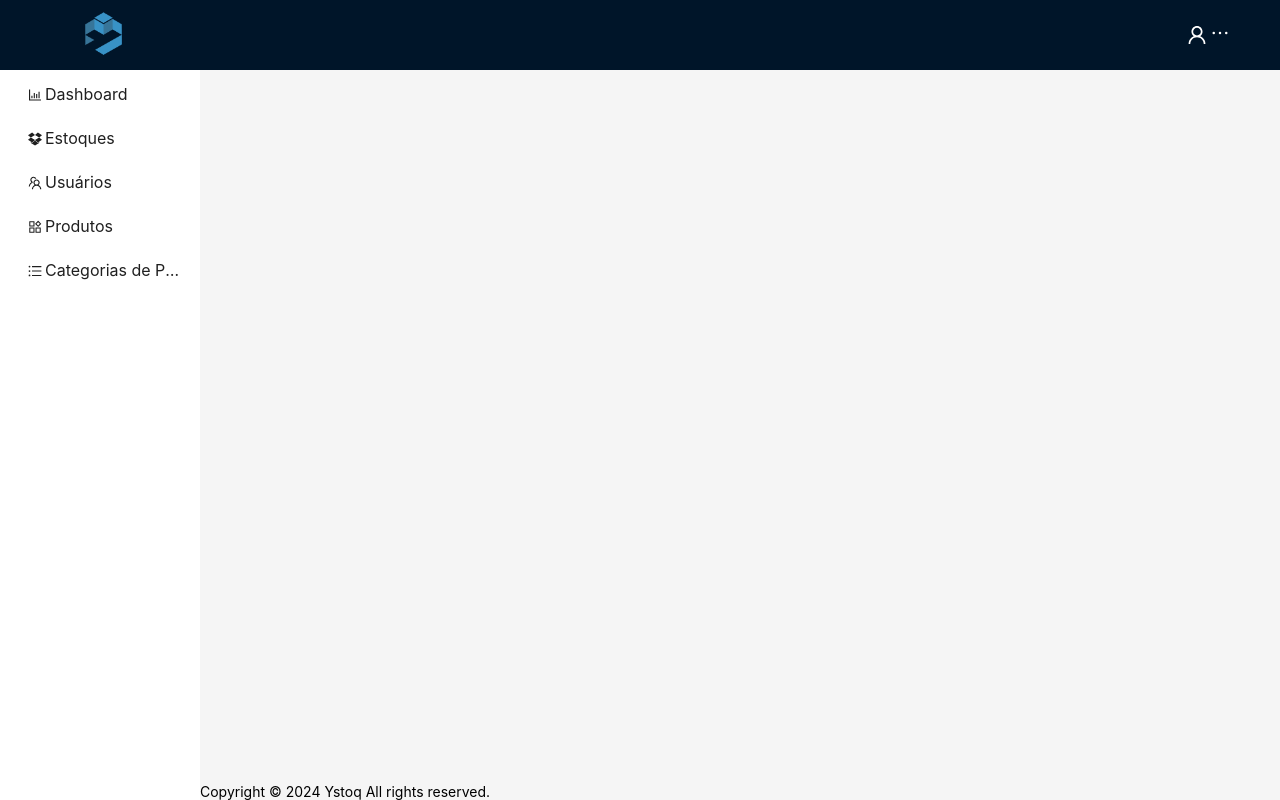
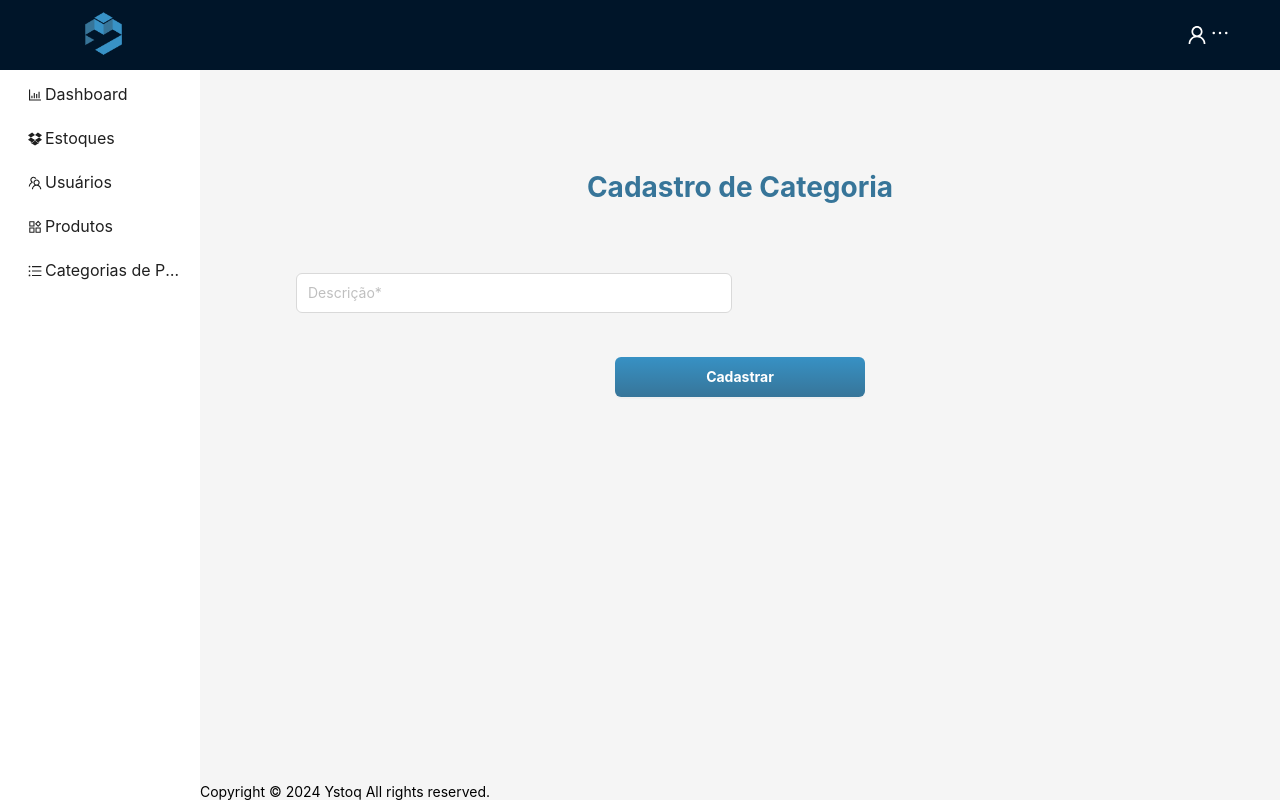
Before and after one commit to naieliloeblein1/ystoq-front, a React (Create React App) app: page /categoria in a window 1280 px wide. Built offline with nearby package versions, Linux system fonts and the light colour scheme; the HTML template or start-up script is replaced by a standard one.

Commit message:
lista de categoria de produtos

```diff
--- a/src/layouts/app-layout/index.js
+++ b/src/layouts/app-layout/index.js
@@ -14,6 +14,8 @@ import CadastroUsuario from "../../views/usuario";
 import ListaProduto from "../../views/lista-produtos";
 import Produto from "../../views/produto";
 import MovimentacaoEstoque from "../../views/movimentacao-estoque";
+import ListaCategoria from "../../views/lista-categorias";
+import Categoria from "../../views/categoria";
 
 const { Content } = Layout;
 
@@ -61,6 +63,12 @@ const AppLayout = () => {
 								path="/movimentacao-estoque"
 								element={<MovimentacaoEstoque />}
 							/>
+							<Route
+								path="/lista-categorias"
+								element={<ListaCategoria />}
+							/>
+							<Route path="/categoria" element={<Categoria />} />
+							<Route path="/categoria/:id" element={<Categoria />} />
 						</Routes>
 					</Content>
 					<Footer />
--- /dev/null
+++ b/src/views/categoria/index.js
@@ -0,0 +1,153 @@
+import React, { useEffect, useState } from "react";
+import { Form, Input, Button, Row, Col, InputNumber, Select } from "antd";
+import PageContent from "../../components/page-content";
+import styles from "./styles";
+import Swal from "sweetalert2";
+import axios from "axios";
+import { useParams } from "react-router-dom";
+
+const Categoria = () => {
+    let { id } = useParams();
+    const [categoriaData, setCategoriaData] = useState(null);
+    const [isDataLoaded, setIsDataLoaded] = useState(false);
+
+    useEffect(() => {
+        const fetchData = async () => {
+            try {
+                if (id !== undefined) {
+                    const response = await axios.get(`http://localhost:8080/categoria/${id}`);
+                    setCategoriaData(response.data);
+                }
+
+                setIsDataLoaded(true);
+            } catch (error) {
+                console.error("Erro ao buscar dados:", error);
+            }
+        };
+
+        fetchData();
+	}, [id]);
+
+	if (!isDataLoaded) {
+		return <div>Carregando...</div>;
+	}
+	const onFinish = async (values) => {
+		try {
+			if (id === undefined) {
+				const response = await axios.post(
+					"http://localhost:8080/categoria",
+					values,
+				);
+				Swal.fire({
+					title: "Sucesso!",
+					text: response.data.detail,
+					icon: "success",
+					timer: 2000,
+					showConfirmButton: false,
+				});
+			} else {
+				let response = null;
+				if (id > 0) {
+					response = await axios.put(
+						`http://localhost:8080/categoria/${id}`,
+						values,
+					);
+				} else {
+					response = await axios.put(
+						`http://localhost:8080/categoria/${categoriaData.id}`,
+						values,
+					);
+				}
+				Swal.fire({
+					title: "Sucesso!",
+					text: response.data.detail,
+					icon: "success",
+					timer: 2000,
+					showConfirmButton: false,
+				});
+			}
+
+			// Agora, aguarde 2 segundos antes de redirecionar
+			setTimeout(() => {
+				window.location.href = "/lista-categorias";
+			}, 1300);
+		} catch (error) {
+			Swal.fire({
+				title: "Erro!",
+				text: error,
+				icon: "error",
+				timer: 2000,
+				showConfirmButton: false,
+			});
+		}
+	};
+
+	return (
+		<PageContent>
+			<div
+				style={{
+					display: "flex",
+					flexDirection: "column",
+					justifyContent: "center",
+					alignItems: "center",
+					width: "100%",
+				}}
+			>
+				<h1
+					style={{
+						color: "#377599",
+						fontWeight: "bold",
+						marginTop: 100,
+						fontSize: 28,
+					}}
+				>
+					{id !== undefined ? "Edição " : "Cadastro "}de Categoria
+				</h1>
+				<Form
+					name="cadastro-categoria"
+					onFinish={onFinish}
+					labelCol={{ span: 12 }}
+					wrapperCol={{ span: 24 }}
+					style={{
+						marginTop: 50,
+						width: "100%",
+					}}
+					initialValues={categoriaData}
+				>
+					<Row gutter={16}>
+						<Col span={12}>
+							<Form.Item
+								name="descricao"
+								rules={[
+									{
+										required: true,
+										message:
+											"Por favor, insira a descrição!",
+									},
+								]}
+							>
+								<Input
+									placeholder="Descrição*"
+									style={styles.inputForm}
+								/>
+							</Form.Item>
+						</Col>
+					</Row>
+					<Row
+						gutter={16}
+						style={{ display: "flex", justifyContent: "center" }}
+
+					>
+						<Form.Item>
+							<Button style={styles.buttonForm} htmlType="submit">
+								{id !== undefined ? "Editar" : "Cadastrar"}
+							</Button>
+						</Form.Item>
+					</Row>
+				</Form>
+			</div>
+		</PageContent>
+	);
+};
+
+export default Categoria;
--- /dev/null
+++ b/src/views/categoria/styles.js
@@ -0,0 +1,18 @@
+const styles = {
+	inputForm: {
+		height: 40,
+		width: "100%",
+	},
+	buttonForm: {
+		backgroundColor: "#3791C4",
+		background: "linear-gradient(to bottom, #3791C4, #377599)",
+		border: "none",
+		fontWeight: "bold",
+		color: "#fff",
+		width: 250,
+		height: 40,
+		marginTop: 20,
+	},
+};
+
+export default styles;
--- a/src/views/lista-categorias/index.js
+++ b/src/views/lista-categorias/index.js
@@ -117,7 +117,7 @@ const ListaCategoria = () => {
 								fontSize: 28,
 							}}
 						>
-							Categoria
+							Categorias de Produto
 						</h1>
 					</Col>
 					<Col
```
